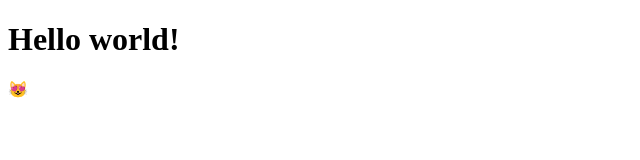
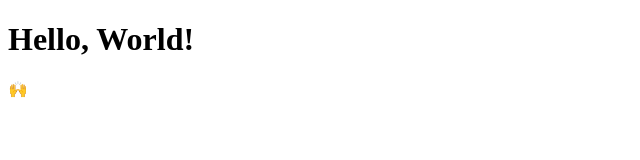
Before and after one commit to rianadoctor/first-website, a plain HTML site: page index.html in a window 1280 px wide. Shown: the whole page, without its empty margins (0-640 px from the left). Drawn offline with Linux system fonts and the light colour scheme.

Commit message:
Update index.html

```diff
--- a/index.html
+++ b/index.html
@@ -1,12 +1,11 @@
 <!DOCTYPE html>
-<html>
-<head>
-<title>My first github.io website</title>
-</head>
-<body>
-
-<h1>Hello world!</h1>
-<p>😻</p>
-
-</body>
+<html lang="en">
+	<head>
+		<meta charset="utf-8">
+		<title>My first github.io website</title>
+	</head>
+	<body>
+		<h1>Hello, World!</h1>
+		<p>🙌</p>
+	</body>
 </html>
```
